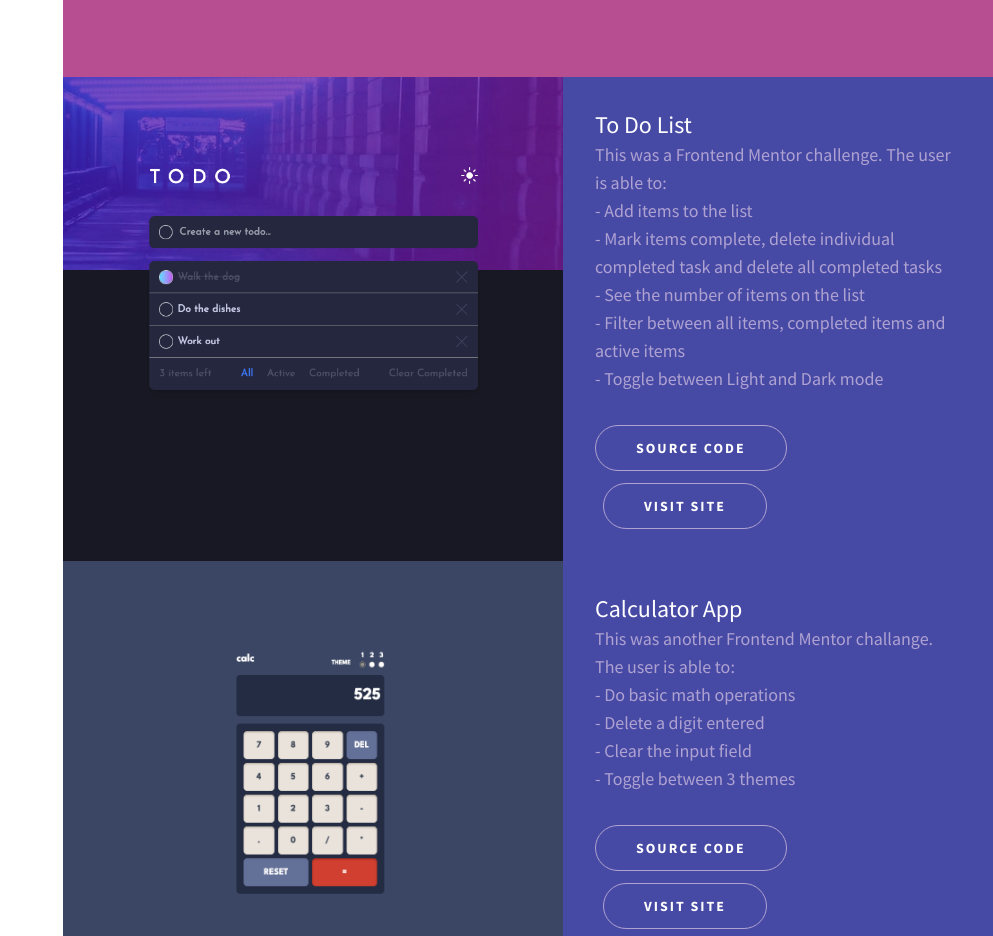
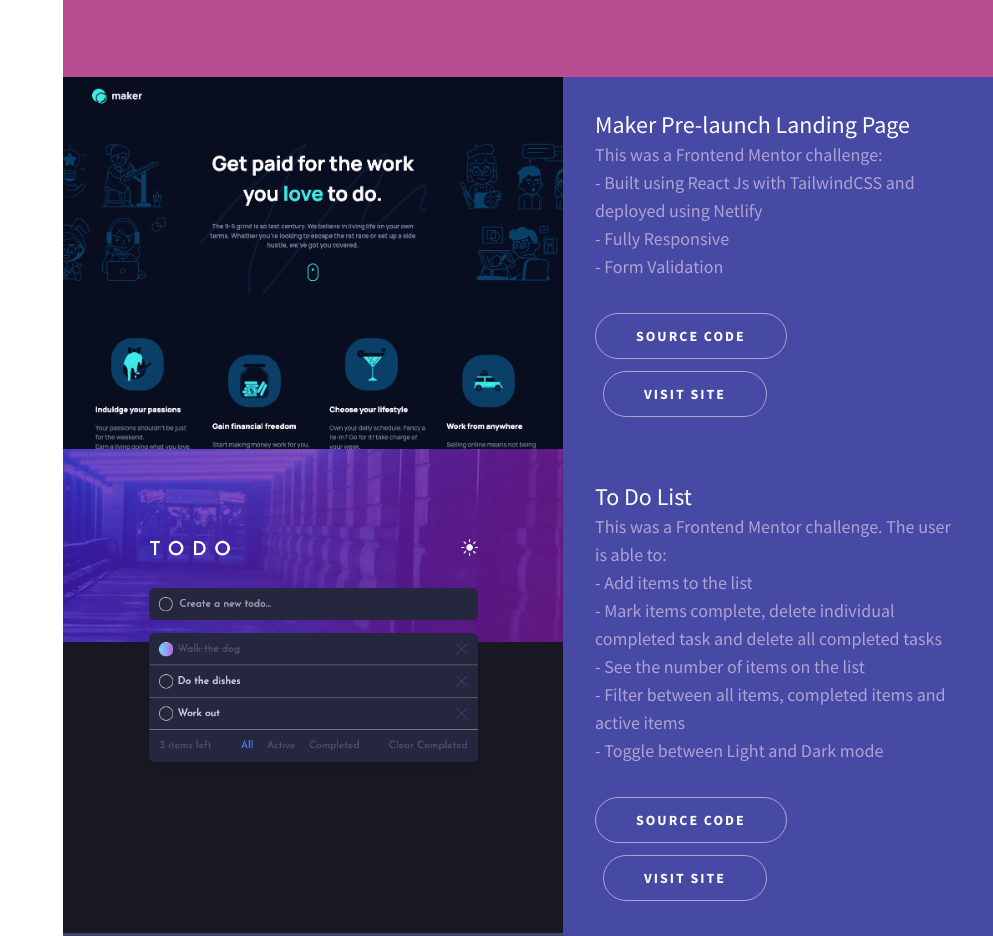
Before and after one commit to jchapar/my_portfolio, a website: page index.html in a window 1280 px wide. Shown: the part 1993-2929 px from the top of the page, without its empty margins (287-1280 px from the left). Drawn offline with Linux system fonts and the light colour scheme.

Commit message:
added maker project

```diff
--- a/index.html
+++ b/index.html
@@ -139,6 +139,24 @@
       <section id="projects" class="bg-darkBlue">
         <!-- Project -->
         <div class="flex flex-col md:flex-row h-full w-full">
+          <img src="./images/maker.png" class="max-w-[500px] object-cover" alt="To Do Project" />
+          <div class="flex flex-col items-start justify-center p-8">
+            <h2 class="project-title text-2xl text-white">Maker Pre-launch Landing Page</h2>
+
+            <p class="text-lg text-lightGrey mb-8">
+              This was a Frontend Mentor challenge: <br />
+              - Built using React Js with TailwindCSS and deployed using Netlify <br />
+              - Fully Responsive <br />
+              - Form Validation<br />
+            </p>
+            <div class="button-container md:space-x-0 md:space-y-3 lg:space-x-2">
+              <a href="https://github.com/jchapar/maker-fem" target="_blank" class="btn md:block lg:inline-block">Source Code</a>
+              <a href="https://gilded-kitsune-c0532d.netlify.app/" target="_blank" class="btn md:block lg:inline-block">Visit Site</a>
+            </div>
+          </div>
+        </div>
+        <!-- Project -->
+        <div class="flex flex-col md:flex-row h-full w-full">
           <img src="./images/todo-project.png" class="max-w-[500px] object-cover" alt="To Do Project" />
           <div class="flex flex-col items-start justify-center p-8">
             <h2 class="project-title text-2xl text-white">To Do List</h2>
@@ -192,18 +210,6 @@
             </div>
           </div>
         </div>
-        <!-- Project -->
-        <!-- <div class="flex flex-col md:flex-row h-full w-full">
-          <img src="https://images.unsplash.com/photo-1498931299472-f7a63a5a1cfa?ixlib=rb-1.2.1&ixid=MnwxMjA3fDB8MHxzZWFyY2h8MXx8ZmlyZXdvcmtzfGVufDB8fDB8fA%3D%3D&auto=format&fit=crop&w=500&q=60" alt="Project Image" />
-          <div class="flex flex-col items-start justify-center p-8">
-            <h2 class="project-title text-2xl text-white">Project One</h2>
-            <p class="text-lg text-lightGrey mb-8">Lorem ipsum dolor sit amet consectetur adipisicing elit. Voluptatibus obcaecati placeat quae repellendus fuga amet itaque tempore voluptate molestias odit?</p>
-            <div class="button-container md:space-x-0 md:space-y-3 lg:space-x-2">
-              <a href="#" class="btn md:block lg:inline-block">Source Code</a>
-              <a href="#" class="btn md:block lg:inline-block">Visit Site</a>
-            </div>
-          </div>
-        </div> -->
       </section>
       <!-- Section: Contact -->
       <section id="contact" class="p-10 md:p-20">
```
Also changed, not shown: images/maker.png (added), 1 other file.
